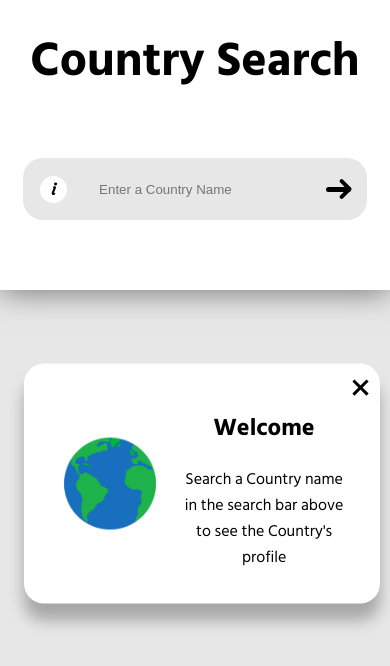
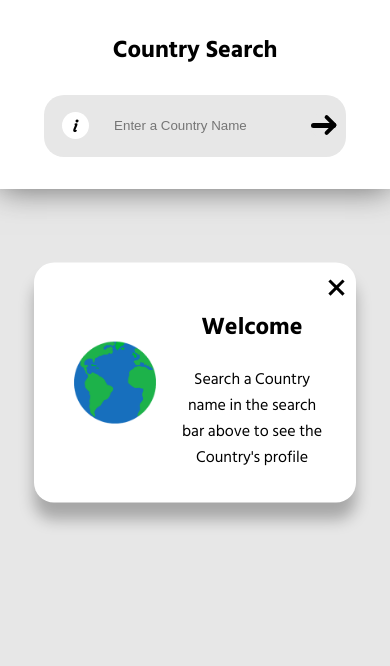
Before and after one commit to louiseeasterbrook/countrySearch, a plain HTML site: page index.html in a window 390 px wide. Drawn offline with Linux system fonts and the light colour scheme.

Commit message:
title and welcome container style changes

```diff
--- a/style/style.scss
+++ b/style/style.scss
@@ -43,7 +43,6 @@ header {
 //SEARCH SECTION
 
 .search-section {
-  height: 20vh;
   width: 100%;
   display: flex;
   flex-direction: column;
@@ -55,9 +54,8 @@ header {
   display: flex;
   align-items: center;
   justify-content: space-between;
-
   width: 20%;
-  min-width: 270px;
+  min-width: 240px;
   padding: 0.4rem;
   border-radius: 25px;
 }
@@ -442,6 +440,14 @@ h3 {
     overflow-y: visible;
   }
 
+  .title {
+    font-size: 1.5rem;
+  }
+
+  .search-holder {
+    padding: 0rem;
+  }
+
   .errorTxt {
     width: 85%;
     padding: 1rem;
@@ -463,7 +469,7 @@ h3 {
   }
 
   .welcome {
-    width: 90%;
+    width: 80%;
   }
 
   .pad-side {
```
Also changed, not shown: style/style.css, 1 other file.
